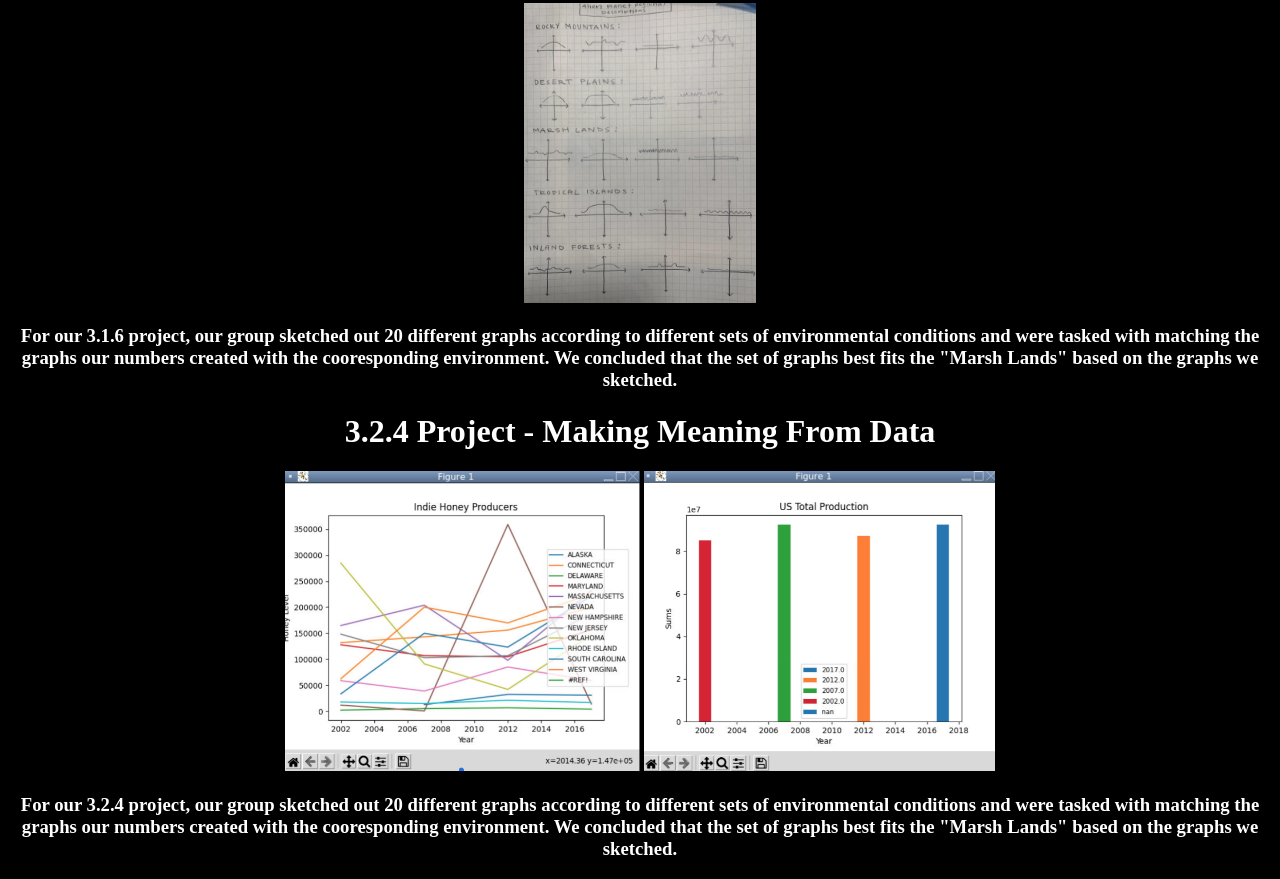
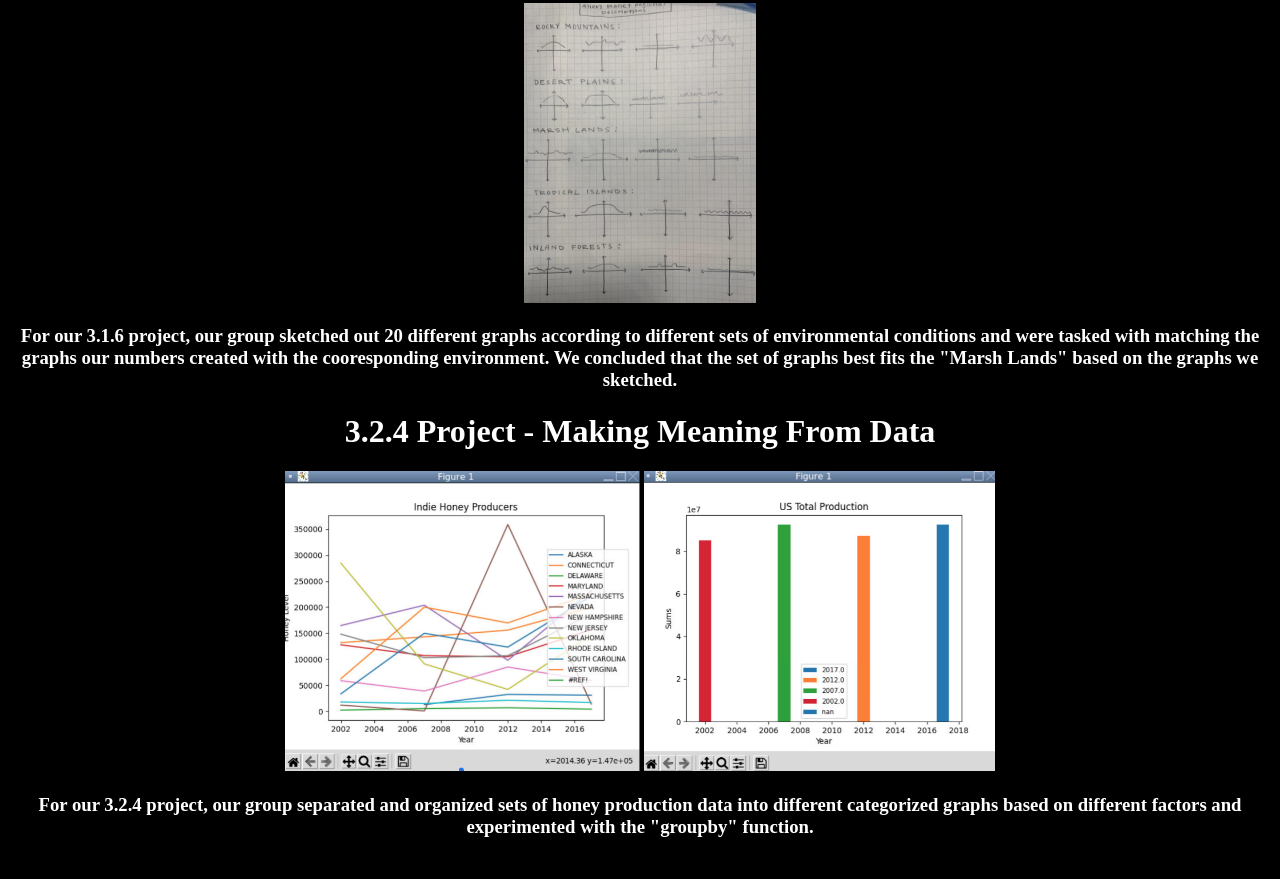
Before and after one commit to Jahmon99/Website, a plain HTML site: page portfolio.html in a window 1280 px wide. Shown: the part 1565-2444 px from the top of the page. After the commit the page ends 2422 px from the top, so only its background shows below. Drawn offline with Linux system fonts and the light colour scheme.

Commit message:
Update portfolio.html

```diff
--- a/portfolio.html
+++ b/portfolio.html
@@ -36,4 +36,4 @@
 
     <h1 style="color:white;">3.2.4 Project - Making Meaning From Data</h1>
     <img src="images/Indie Honey Producers.PNG" height="300"> <img src="images/US Bar Graph.PNG" height="300">
-    <h3 style="color:white;">For our 3.2.4 project, our group sketched out 20 different graphs according to different sets of environmental conditions and were tasked with matching the graphs our numbers created with the cooresponding environment. We concluded that the set of graphs best fits the "Marsh Lands" based on the graphs we sketched.
+    <h3 style="color:white;">For our 3.2.4 project, our group separated and organized sets of honey production data into different categorized graphs based on different factors and experimented with the "groupby" function.
```
